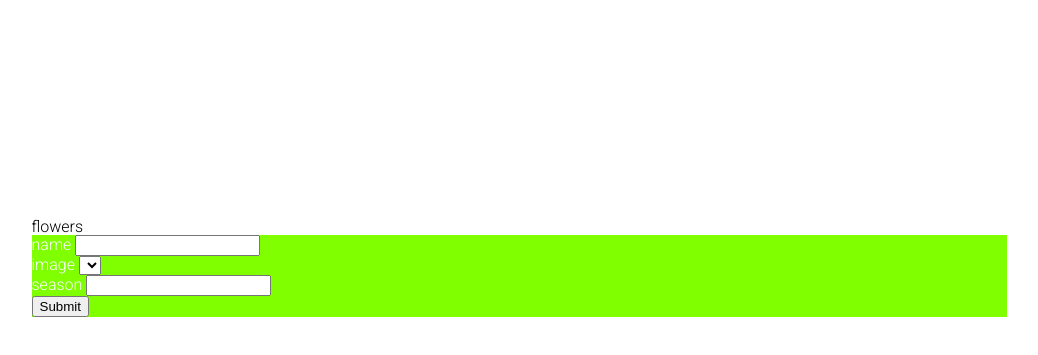
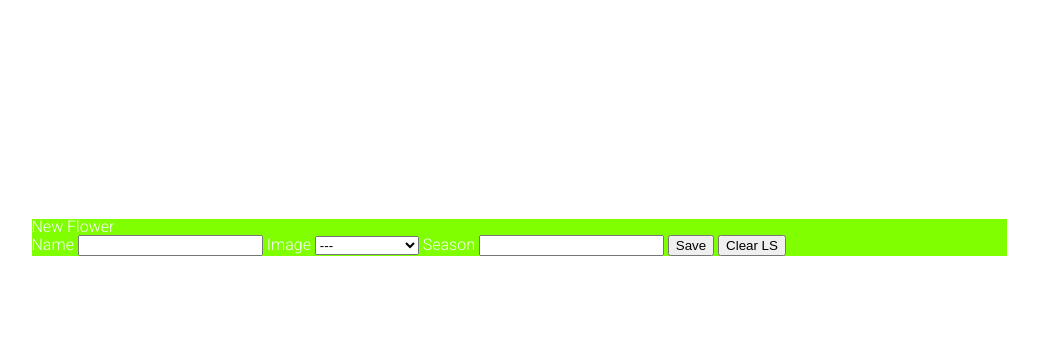
Before and after one commit to Samerodeh/my-garden, a plain HTML site: page index.html in a window 1280 px wide. Shown: the part 87-442 px from the top of the page, without its empty margins (121-1159 px from the left). Drawn offline with Linux system fonts and the light colour scheme.

Commit message:
Update index.html

```diff
--- a/index.html
+++ b/index.html
@@ -1,65 +1,73 @@
 <!DOCTYPE html>
 <html lang="en">
 <head>
-    <meta charset="UTF-8">
-    <meta http-equiv="X-UA-Compatible" content="IE=edge">
-    <meta name="viewport" content="width=device-width, initial-scale=1.0">
-    <title>Document</title>
 
-<link rel="stylesheet" href="./css/reset.css">
-<link rel="stylesheet" href="./css/style.css">
+    <title>My Garden</title>
+
+    <link rel="stylesheet" href="./css/reset.css">
+
+    <link rel="stylesheet" href="./css/style.css">
+
 </head>
+
 <body>
-    <header><h1>My Fabulous Garden</h1></header>
+
+    <header>
+        <h1>My Fabulous Garden</h1>
+    </header>
 
     <main>
 
+<div class="formSection">
 
+<form id="form">
 
 <fieldset>
 
-<legend>flowers</legend>
+<legend>New Flower</legend>
 
-<form action="" id="form">
-
-<label for="name">name</label>
-<input type="text" name="name" id="">
-<br>
-<label for="image">image</label>
-<select name="" id="">
-
-<option value="Alstroemerias" id="Alstroemerias"></option>
-<option value="Gardenias" id="Gardenias"></option>
-<option value="Orchids" id="Orchids"></option>
-<option value="Roses" id="Roses"></option>
-<option value="Sunflowers" id="Sunflowers"></option>
-<option value="Tulips" id="Tulips"></option>
-<option value="Peonies" id="Peonies"></option>
+<label for="flower_name">Name</label>
+<input type="text" name="" id="flower_name" required>
+<label for="flower_img">Image</label>
+<select name="" id="flower_img" required>
+<option value="">---</option>
+<option value="alstroemerias">Alstroemerias</option>
+<option value="gardenias">Gardenias</option>
+<option value="orchids">Orchids</option>
+<option value="roses">Roses</option>
+<option value="sunflowers">Sunflowers</option>
+<option value="tulips">Tulips</option>
+<option value="peonies">Peonies</option>
 
 </select>
-<br>
-<label for="season">season</label>
-<input type="text" name="season">
-<br>
-<input id="input" type="submit">
+<label for="season">Season</label>
+<input type="text" name="" id="season">
+
+<input type="submit" value="Save" class="saveBtn">
+<button type="button" onclick="clearTable()" class="clearBtn">Clear LS</button>
+
+
+
+</fieldset>
+
 
 </form>
 
-</fieldset>
 
-<section>
+</div>
 
-<table id="table"></table>
+<div class="tableSection">
+    <table id="table"></table>
 
-</section>
-
+        </div>
 
 
     </main>
+    <footer>
 
-    <footer></footer>
+    </footer>
 
-<script src="./app.js"></script>
+    <script src="./js/app.js"></script>
 
 </body>
 </html>
```
